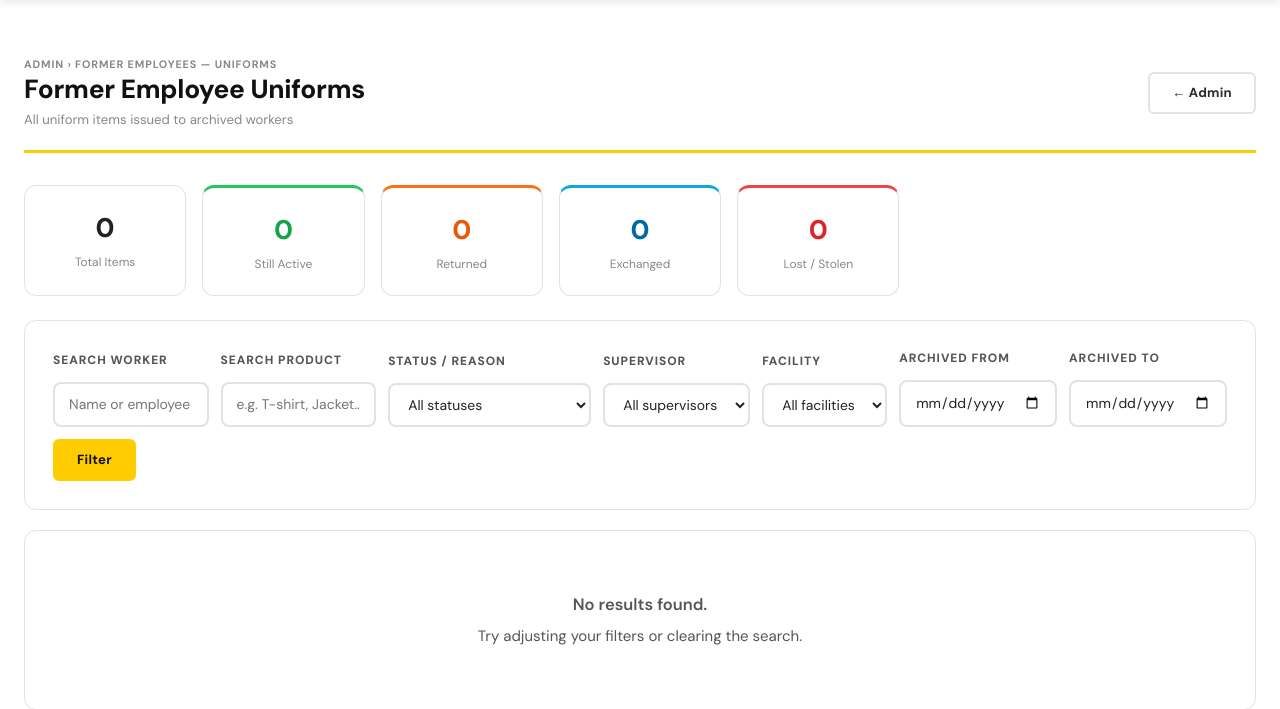
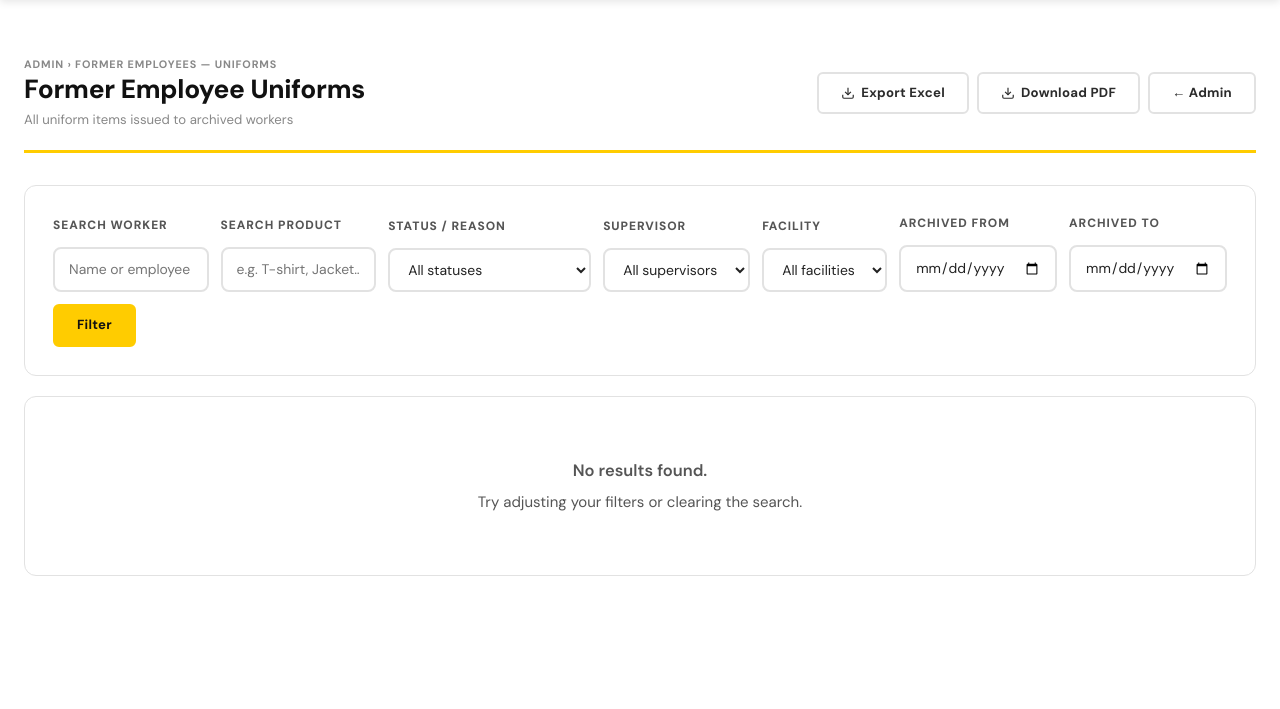
Before and after one commit to Hasko24/corporate-wear-system, a Flask app: page /admin/archived-workers in a window 1280 px wide. Shown: the part 56-765 px from the top of the page. After the commit the page ends 632 px from the top, so only its background shows below. Run offline with Flask 3, Linux system fonts and the light colour scheme; the visitor is signed in with stand-in values (Sample User, id 1); data that the repository does not hold is empty.

Commit message:
Remove stat cards, add Excel and PDF export to archived uniforms

```diff
--- a/app.py
+++ b/app.py
@@ -1588,6 +1588,131 @@ def delete_team_member(member_id):
     db.commit()
     flash("Team member archived (visible for 6 months).", "success")
     return redirect(url_for("view_team"))
+
+
+@app.route("/admin/archived-workers/export/excel")
+def export_archived_uniforms_excel():
+    if session.get("system_role") != "admin":
+        return redirect(url_for("shop"))
+    cursor = get_cursor()
+    cursor.execute("""
+        SELECT tm.full_name AS Worker, tm.employee_number AS 'Employee #',
+               f.name AS Facility, u.full_name AS Supervisor,
+               p.name AS Product, ps.size AS Size, uu.status AS Status,
+               COALESCE(ue.custom_reason, ue.reason, '') AS Reason,
+               ue.notes AS 'Exchange Notes', uu.return_note AS 'Return Note',
+               uu.issued_at AS Issued, uu.returned_at AS Returned,
+               tm.archived_at AS 'Archived Date'
+        FROM user_uniforms uu
+        JOIN team_members tm ON uu.team_member_id = tm.id
+        JOIN product_sizes ps ON uu.product_size_id = ps.id
+        JOIN products p ON ps.product_id = p.id
+        LEFT JOIN facilities f ON tm.facility_id = f.id
+        LEFT JOIN users u ON tm.supervisor_id = u.id
+        LEFT JOIN uniform_exchanges ue ON ue.uniform_id = uu.id
+        WHERE tm.is_archived = 1 AND tm.archived_at > DATE_SUB(NOW(), INTERVAL 6 MONTH)
+        ORDER BY tm.archived_at DESC, tm.full_name
+    """)
+    rows = cursor.fetchall()
+    import pandas as pd
+    df = pd.DataFrame([dict(r) for r in rows])
+    output = io.BytesIO()
+    with pd.ExcelWriter(output, engine="openpyxl") as writer:
+        df.to_excel(writer, index=False, sheet_name="Archived Uniforms")
+    output.seek(0)
+    return send_file(output, as_attachment=True, download_name="archived_uniforms.xlsx",
+                     mimetype="application/vnd.openxmlformats-officedocument.spreadsheetml.sheet")
+
+
+@app.route("/admin/archived-workers/export/pdf")
+def export_archived_uniforms_pdf():
+    if session.get("system_role") != "admin":
+        return redirect(url_for("shop"))
+    cursor = get_cursor()
+    cursor.execute("""
+        SELECT tm.full_name AS worker_name, tm.employee_number,
+               f.name AS facility_name, p.name AS product_name,
+               ps.size, uu.status, uu.issued_at, uu.returned_at,
+               uu.return_note, tm.archived_at,
+               ue.reason AS exchange_reason, ue.custom_reason AS exchange_custom_reason
+        FROM user_uniforms uu
+        JOIN team_members tm ON uu.team_member_id = tm.id
+        JOIN product_sizes ps ON uu.product_size_id = ps.id
+        JOIN products p ON ps.product_id = p.id
+        LEFT JOIN facilities f ON tm.facility_id = f.id
+        LEFT JOIN users u ON tm.supervisor_id = u.id
+        LEFT JOIN uniform_exchanges ue ON ue.uniform_id = uu.id
+        WHERE tm.is_archived = 1 AND tm.archived_at > DATE_SUB(NOW(), INTERVAL 6 MONTH)
+        ORDER BY tm.archived_at DESC, tm.full_name
+    """)
+    rows = cursor.fetchall()
+
+    from reportlab.lib.units import mm
+    from reportlab.lib.styles import ParagraphStyle
+    from reportlab.platypus import Paragraph as RLP
+    from reportlab.lib.pagesizes import A4, landscape
+
+    buffer = io.BytesIO()
+    doc = SimpleDocTemplate(buffer, pagesize=landscape(A4),
+                            leftMargin=14*mm, rightMargin=14*mm,
+                            topMargin=14*mm, bottomMargin=14*mm)
+    styles = getSampleStyleSheet()
+    elements = []
+    elements.append(Paragraph("Former Employee Uniforms", styles["Title"]))
+    elements.append(Paragraph(f"Exported — {__import__('datetime').date.today().strftime('%d %b %Y')}", styles["Normal"]))
+    elements.append(Spacer(1, 12))
+
+    cell = ParagraphStyle('c', fontName='Helvetica', fontSize=7, leading=9)
+    cellb = ParagraphStyle('cb', fontName='Helvetica-Bold', fontSize=7, leading=9)
+
+    def P(text, bold=False):
+        return RLP(str(text) if text else '—', cellb if bold else cell)
+
+    headers = ["Worker", "Employee #", "Facility", "Product", "Size", "Status", "Reason", "Issued", "Returned", "Archived"]
+    usable = 267*mm
+    col_w = [0.14*usable, 0.08*usable, 0.08*usable, 0.20*usable, 0.05*usable,
+             0.08*usable, 0.12*usable, 0.08*usable, 0.08*usable, 0.09*usable]
+
+    table_data = [[P(h, bold=True) for h in headers]]
+    for r in rows:
+        s = r["status"] or ""
+        if s == "exchanged":
+            reason = (r["exchange_custom_reason"] or r["exchange_reason"] or "").replace("_", " ").title()
+        elif s.startswith("returned_"):
+            reason = s.replace("returned_", "").replace("_", " ").title()
+            if r["return_note"]:
+                reason += f" — {r['return_note']}"
+        else:
+            reason = s.replace("_", " ").title()
+
+        table_data.append([
+            P(r["worker_name"]),
+            P(r["employee_number"]),
+            P(r["facility_name"]),
+            P(r["product_name"]),
+            P(r["size"]),
+            P(s.replace("_", " ").title()),
+            P(reason),
+            P(r["issued_at"].strftime("%d %b %Y") if r["issued_at"] else "—"),
+            P(r["returned_at"].strftime("%d %b %Y") if r["returned_at"] else "—"),
+            P(r["archived_at"].strftime("%d %b %Y") if r["archived_at"] else "—"),
+        ])
+
+    t = Table(table_data, colWidths=col_w, repeatRows=1)
+    t.setStyle(TableStyle([
+        ("BACKGROUND", (0, 0), (-1, 0), colors.HexColor("#FFCC00")),
+        ("GRID", (0, 0), (-1, -1), 0.4, colors.grey),
+        ("ROWBACKGROUNDS", (0, 1), (-1, -1), [colors.white, colors.HexColor("#F9F9F9")]),
+        ("VALIGN", (0, 0), (-1, -1), "TOP"),
+        ("TOPPADDING", (0, 0), (-1, -1), 3),
+        ("BOTTOMPADDING", (0, 0), (-1, -1), 3),
+        ("LEFTPADDING", (0, 0), (-1, -1), 4),
+        ("RIGHTPADDING", (0, 0), (-1, -1), 4),
+    ]))
+    elements.append(t)
+    doc.build(elements)
+    buffer.seek(0)
+    return send_file(buffer, as_attachment=True, download_name="archived_uniforms.pdf", mimetype="application/pdf")
 
 
 @app.route("/admin/archived-workers")
--- a/templates/admin_archived_uniforms.html
+++ b/templates/admin_archived_uniforms.html
@@ -8,31 +8,17 @@
             <h1>Former Employee Uniforms</h1>
             <div class="header-sub">All uniform items issued to archived workers</div>
         </div>
-        <a href="{{ url_for('admin_dashboard') }}" class="btn btn-ghost">← Admin</a>
-    </div>
-</div>
-
-{# Summary stats #}
-<div style="display:grid;grid-template-columns:repeat(auto-fill,minmax(160px,1fr));gap:16px;margin-bottom:24px;">
-    <div class="surface" style="text-align:center;padding:20px 16px;">
-        <div style="font-size:1.8em;font-weight:800;">{{ total }}</div>
-        <div style="font-size:0.8em;color:var(--text-3);margin-top:4px;">Total Items</div>
-    </div>
-    <div class="surface" style="text-align:center;padding:20px 16px;border-top:3px solid #22c55e;">
-        <div style="font-size:1.8em;font-weight:800;color:#16a34a;">{{ active_count }}</div>
-        <div style="font-size:0.8em;color:var(--text-3);margin-top:4px;">Still Active</div>
-    </div>
-    <div class="surface" style="text-align:center;padding:20px 16px;border-top:3px solid #f97316;">
-        <div style="font-size:1.8em;font-weight:800;color:#ea580c;">{{ returned_count }}</div>
-        <div style="font-size:0.8em;color:var(--text-3);margin-top:4px;">Returned</div>
-    </div>
-    <div class="surface" style="text-align:center;padding:20px 16px;border-top:3px solid #0ea5e9;">
-        <div style="font-size:1.8em;font-weight:800;color:#0369a1;">{{ exchanged_count }}</div>
-        <div style="font-size:0.8em;color:var(--text-3);margin-top:4px;">Exchanged</div>
-    </div>
-    <div class="surface" style="text-align:center;padding:20px 16px;border-top:3px solid #ef4444;">
-        <div style="font-size:1.8em;font-weight:800;color:#dc2626;">{{ lost_stolen_count }}</div>
-        <div style="font-size:0.8em;color:var(--text-3);margin-top:4px;">Lost / Stolen</div>
+        <div style="display:flex;gap:8px;">
+            <a href="{{ url_for('export_archived_uniforms_excel') }}" class="btn btn-ghost" style="display:inline-flex;align-items:center;gap:6px;">
+                <svg width="14" height="14" viewBox="0 0 24 24" fill="none" stroke="currentColor" stroke-width="2"><path d="M21 15v4a2 2 0 0 1-2 2H5a2 2 0 0 1-2-2v-4"/><polyline points="7 10 12 15 17 10"/><line x1="12" y1="15" x2="12" y2="3"/></svg>
+                Export Excel
+            </a>
+            <a href="{{ url_for('export_archived_uniforms_pdf') }}" class="btn btn-ghost" style="display:inline-flex;align-items:center;gap:6px;">
+                <svg width="14" height="14" viewBox="0 0 24 24" fill="none" stroke="currentColor" stroke-width="2"><path d="M21 15v4a2 2 0 0 1-2 2H5a2 2 0 0 1-2-2v-4"/><polyline points="7 10 12 15 17 10"/><line x1="12" y1="15" x2="12" y2="3"/></svg>
+                Download PDF
+            </a>
+            <a href="{{ url_for('admin_dashboard') }}" class="btn btn-ghost">← Admin</a>
+        </div>
     </div>
 </div>
 
```
